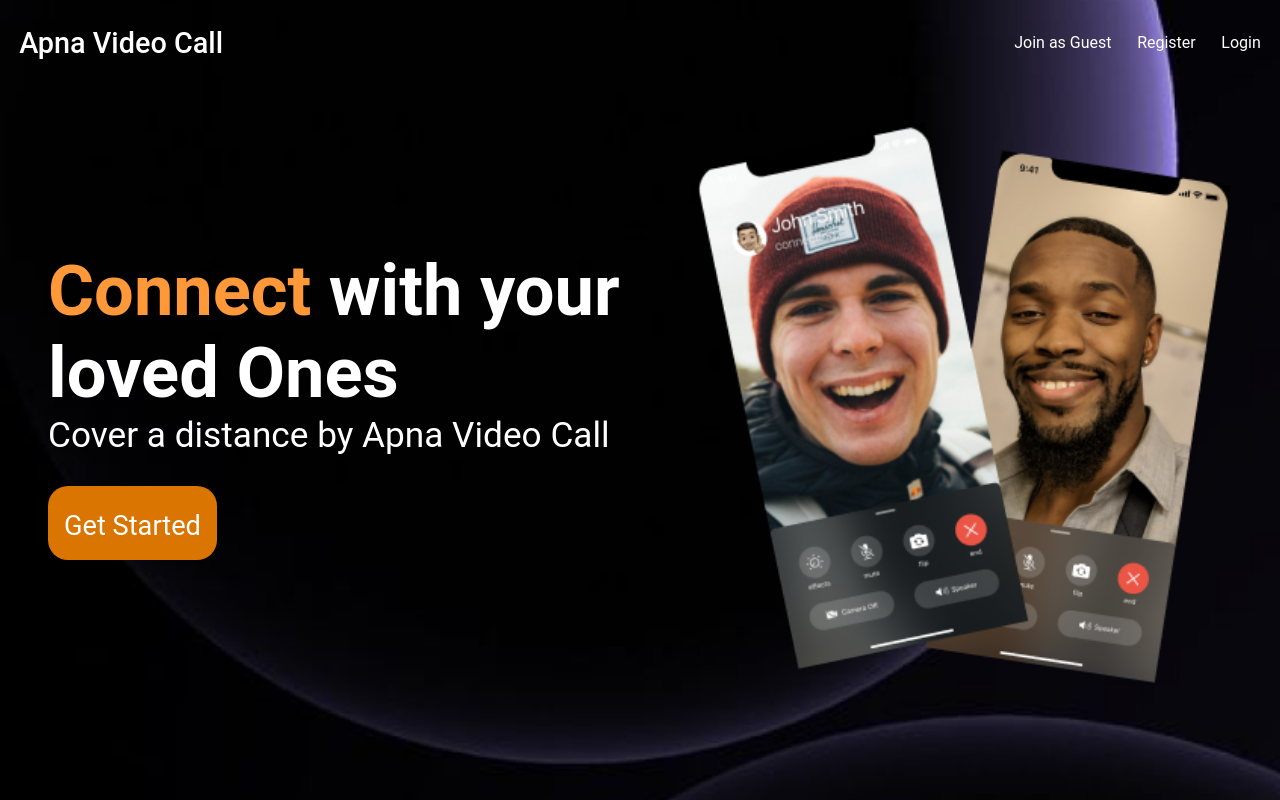
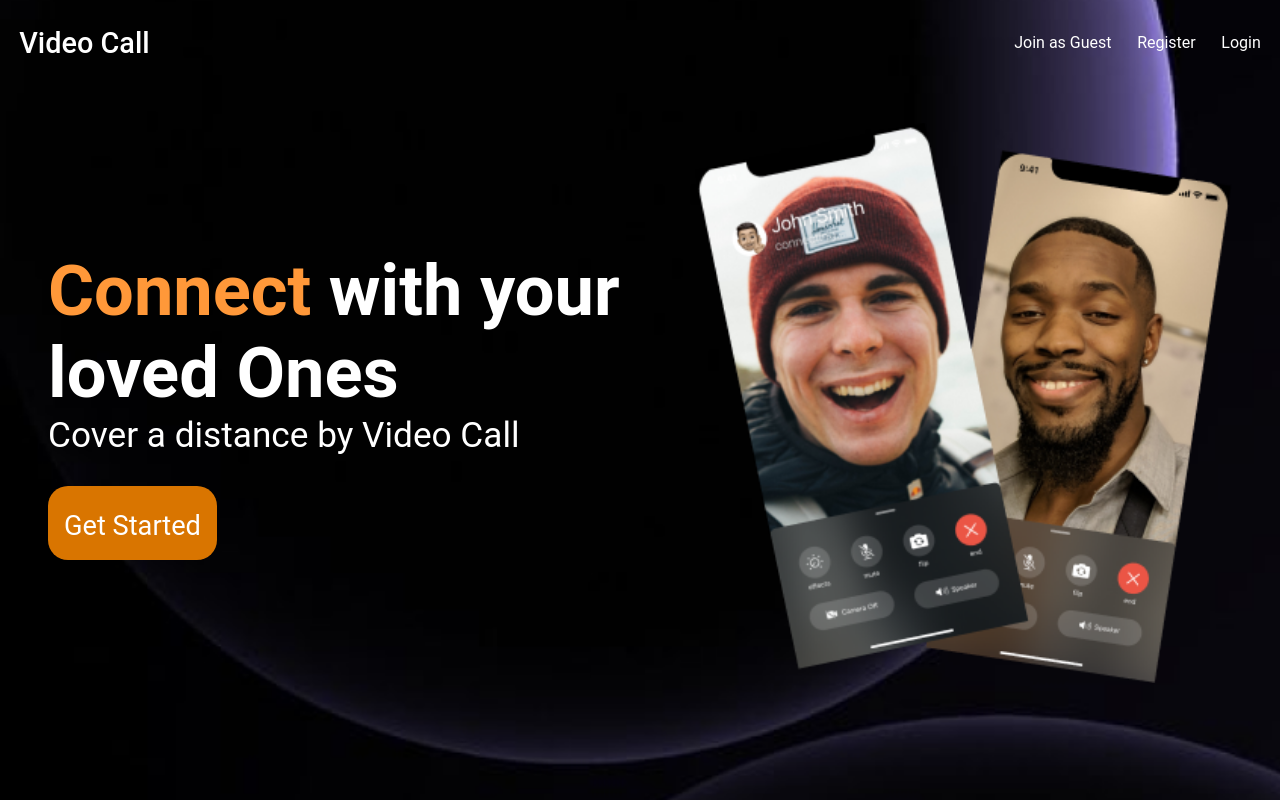
Before and after one commit to viveknshet96/ZOOMC_VNS, a React (Vite) app in the folder frontend/: page / in a window 1280 px wide. Built offline with nearby package versions, Linux system fonts and the light colour scheme.

Commit message:
Update landing.jsx

```diff
--- a/frontend/src/pages/landing.jsx
+++ b/frontend/src/pages/landing.jsx
@@ -10,7 +10,7 @@
         <div className='landingPageContainer'>
             <nav>
                 <div className='navHeader'>
-                    <h2>Apna Video Call</h2>
+                    <h2>Video Call</h2>
                 </div>
                 <div className='navlist'>
                     <p onClick={() => {
@@ -34,7 +34,7 @@
                 <div>
                     <h1><span style={{ color: "#FF9839" }}>Connect</span> with your loved Ones</h1>
 
-                    <p>Cover a distance by Apna Video Call</p>
+                    <p>Cover a distance by Video Call</p>
                     <div role='button'>
                         <Link to={"/auth"}>Get Started</Link>
                     </div>
```
